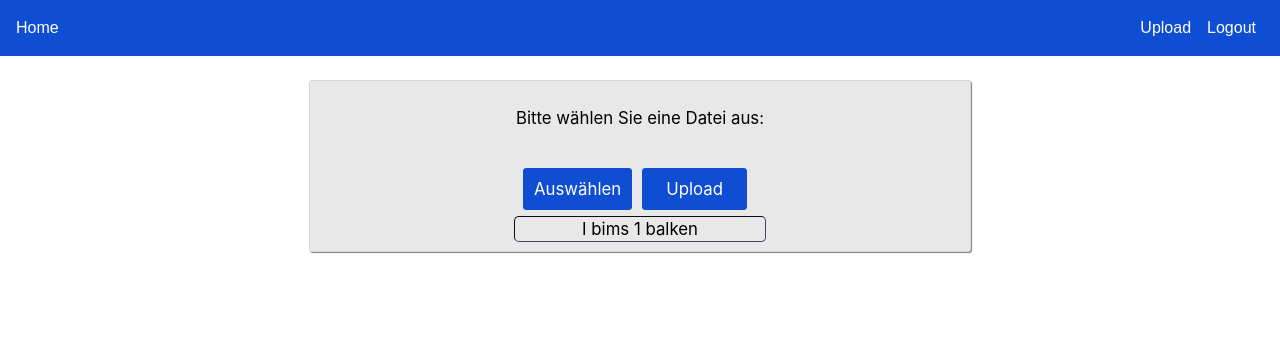
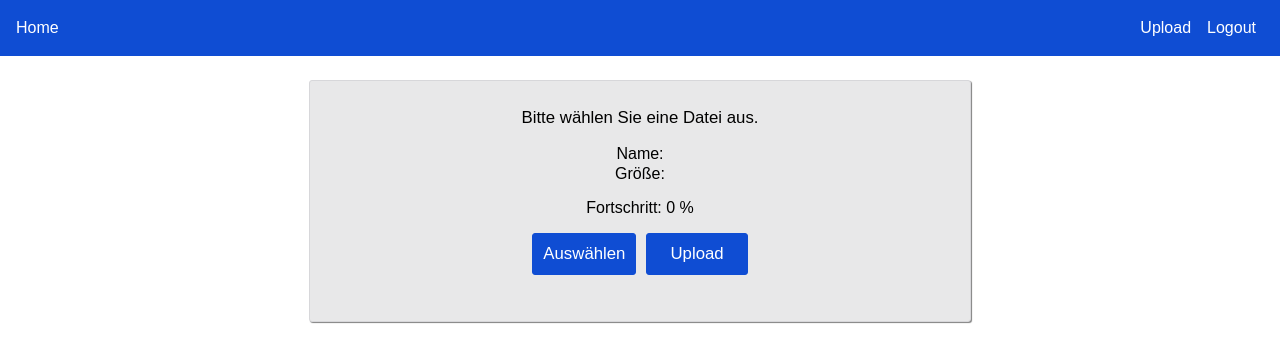
Before and after one commit to max-frerichs/photo-webapp, a React (Create React App) app: page / in a window 1280 px wide. Both pictures are taken after a click on the link "Upload". Shown: the top 362 px of the page. Built offline with nearby package versions, Linux system fonts and the light colour scheme.

Commit message:
Upload progress and some file properties are now shown in Upload.js. Issues: After file upload completed, state would not reset

```diff
--- a/package.json
+++ b/package.json
@@ -15,5 +15,8 @@
     "build": "react-scripts build",
     "test": "react-scripts test --env=jsdom",
     "eject": "react-scripts eject"
+  },
+  "devDependencies": {
+    "@types/feather-icons": "^4.7.0"
   }
 }
--- a/src/components/Home/Home.js
+++ b/src/components/Home/Home.js
@@ -3,9 +3,7 @@ import './home.css';
 
 // var location = {window.location.pathname()};
 // console.log(location);
-for(var i=0; i <= 6; i++) {
-	console.log(i);
-}
+
 const home = props => (
 	<div className="content">
 		<div className="head-content">
--- a/src/components/Home/home.css
+++ b/src/components/Home/home.css
@@ -1,4 +1,5 @@
 .content {
+	font-family: Arial, Helvetica, sans-serif;
 	position: relative;
 	top: 100px;
 	margin: 0 auto;
--- a/src/components/Toolbar/Toolbar.js
+++ b/src/components/Toolbar/Toolbar.js
@@ -3,6 +3,7 @@ import '../SideDrawer/DrawerToggleButton';
 import './toolbar.css';
 import DrawerToggleButton from '../SideDrawer/DrawerToggleButton';
 import './home.svg';
+import { FiHome } from 'feather-icons';
 
 const toolbar = props => (
 	<header className="toolbar">
--- a/src/components/Toolbar/toolbar.css
+++ b/src/components/Toolbar/toolbar.css
@@ -6,6 +6,7 @@
 	background-color: rgb(15, 77, 211);
 	height: 56px;
 	z-index: 300;
+	font-family: Arial, Helvetica, sans-serif;
 }
 
 .toolbar-navigation {
--- a/src/components/Upload/Upload.js
+++ b/src/components/Upload/Upload.js
@@ -1,14 +1,16 @@
 import React from 'react';
 import './upload.css';
-//import Icons from 'material-design-icons';
+// import Icons from 'react-icons';
 import  { post } from 'axios';
 
 
 class Uploadform extends React.Component  {
+
   constructor(props) {
     super(props);
-    this.state ={
-      file:null
+    this.state = {
+			file: 0,
+			uploadprogress: 0
     }
     this.onFormSubmit = this.onFormSubmit.bind(this)
     this.onChange = this.onChange.bind(this)
@@ -22,34 +24,71 @@ class Uploadform extends React.Component  {
 			console.log(dataresponse);
 			return dataresponse;
 		})
-
 	}
 
   onChange(e) {
 		this.setState({file:e.target.files[0]});
-		let uploadfile = {file:e.target.files[0]};
+		//let uploadfile = {file:e.target.files[0]};
+		//console.log(uploadfile);
+		let uploadfile = JSON.stringify(this.state.file);
 		console.log(uploadfile);
 		return uploadfile;
 	}
-
   fileUpload(file){
+		if(file === 0) {
+			alert("Bitte wählen Sie eine Datei aus!");
+			return false
+		}
     const url = 'http://192.168.115.119/~mfr/files/upload.php';
     const formData = new FormData();
-    formData.append('file',file)
-    const config = {
-        headers: {
-            'content-type': 'multipart/form-data'
-        }
+		formData.append('file',file)
+		var config = {
+			headers: {
+				'content-type': 'multipart/form-data'
+			},
+			onUploadProgress: function(progressEvent) {
+				// console.log(progressEvent); Nur für Debugging-Zwecke
+				var percentCompleted = 0;
+				this.percentCompleted = Math.round( (progressEvent.loaded * 100) / progressEvent.total );
+				// console.log("Progress: "+this.percentCompleted);
+				this.setState((percentCompleted) => {
+					return {
+						uploadprogress: this.percentCompleted
+					}
+				})
+				// console.log(this.state.uploadprogress); : Debugging
+				//return this.percentCompleted;
+				return percentCompleted;
+			}.bind(this)
 		}
-		console.log(file);
-    return post(url, formData,config)
+		return post(url, formData, config)
   }
-//JavaScript-Code zum Upload einer Datei
+
 	render() {
+		var filesize = JSON.stringify(this.state.file.size);
+		var unit = " ";
+		if(filesize >= 1024) {
+			filesize = filesize / 1000
+			unit = "KB"
+		}
+		var filename = JSON.stringify(this.state.file.name);
+		var uploadprogress = JSON.stringify(this.state.uploadprogress);
+		// if(uploadprogress === 100) {
+			// this.setState((prevState) => {
+				// return {
+					// uploadprogress: 0
+				// }
+			// })
+		// }
 	return (
 	<div className="upload-form">
-		<p>Bitte wählen Sie eine Datei aus: </p>
-			<form name="upfile" method="POST" encType="multipart/form-data" onSubmit={this.onFormSubmit} >
+		<p>Bitte wählen Sie eine Datei aus.</p>
+			<div className="show-file">
+				<p className="file-name">Name: {filename}</p>
+				<p className="file-name">Größe: {filesize} {unit}</p>
+				<p className="progress-bar">Fortschritt: {uploadprogress} %</p>
+			</div>
+			<form className="uploadform" name="upfile" method="POST" encType="multipart/form-data" onSubmit={this.onFormSubmit} >
 				<label id="button-select">
 				<input className="input-button" type="file" name="upload" onChange={this.onChange}/>
 					Auswählen
@@ -58,7 +97,6 @@ class Uploadform extends React.Component  {
 				<input className="input-button" type="submit"/>
 				Upload
 				</label>
-				<p id="progress">I bims 1 balken</p>
 
 			</form>
 	</div>
--- a/src/components/Upload/upload.css
+++ b/src/components/Upload/upload.css
@@ -7,12 +7,26 @@
 	margin: 0 auto;
 	text-align: center;
 	width: 80%;
-	height: 20%;
+	height: 200px;
 	padding: 10px;
 	font-size: 1.05em;
 	border-radius: 3px;
 	box-shadow: 1px 1px 1px grey;
-	font-family: -apple-system, BlinkMacSystemFont, 'Segoe UI', Roboto, Oxygen, Ubuntu, Cantarell, 'Open Sans', 'Helvetica Neue', sans-serif;
+	font-family: Arial, Helvetica, sans-serif;
+}
+.show-file {
+	position: relative;
+	margin: 0 auto;
+	font-size: 16px;
+}
+
+.file-name {
+	margin-top: 2px;
+	margin-bottom: 2px;
+}
+
+.uploadform {
+	margin-top: 12px;
 }
 
 .input-button {
@@ -26,7 +40,6 @@
 
 form {
 	margin-top: 40px;
-
 }
 
 #button-select {
@@ -43,7 +56,6 @@ form {
 }
 
 #button-upload {
-	margin-right: 10px;
 	background-color: rgb(15, 77, 211);
 	color: white;
 	border: 1px rgb(15, 77, 211) solid;
@@ -55,31 +67,25 @@ form {
 	display: inline-block;
 }
 
-#progress {
+#progress-bar {
 	display: inherit;
+	background-color: white;
 	position: relative;
 	width: 240px;
+	height: 10px;
 	padding: 2px 5px;
-	top: 6px;
+	top: 10px;
 	margin: 0 auto;
 	border: 1px inset #446;
 	border-radius: 5px;
 }
 
-#progress p.success
-{
-	background: #0c0 none 0 0 no-repeat;
-}
 
-#progress p.failed
-{
-	background: #c00 none 0 0 no-repeat;
-}
 
 
 @media (min-width: 768px) {
 	.upload-form {
 		width: 50%;
-		height: 150px;
+		height: 220px;
 	}
 }
```
Also changed, not shown: 11 other files (tests, documents, lock files or other folders).
